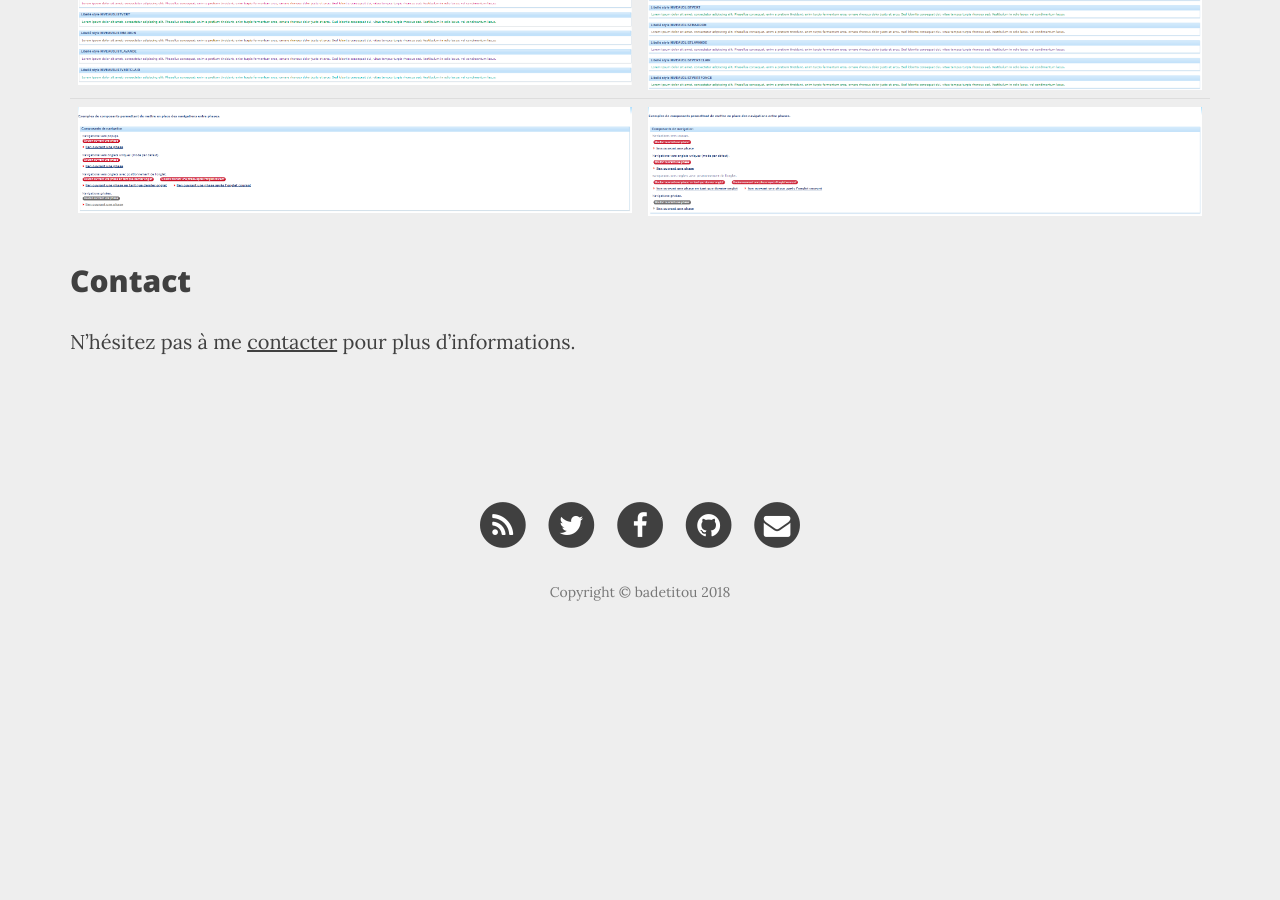
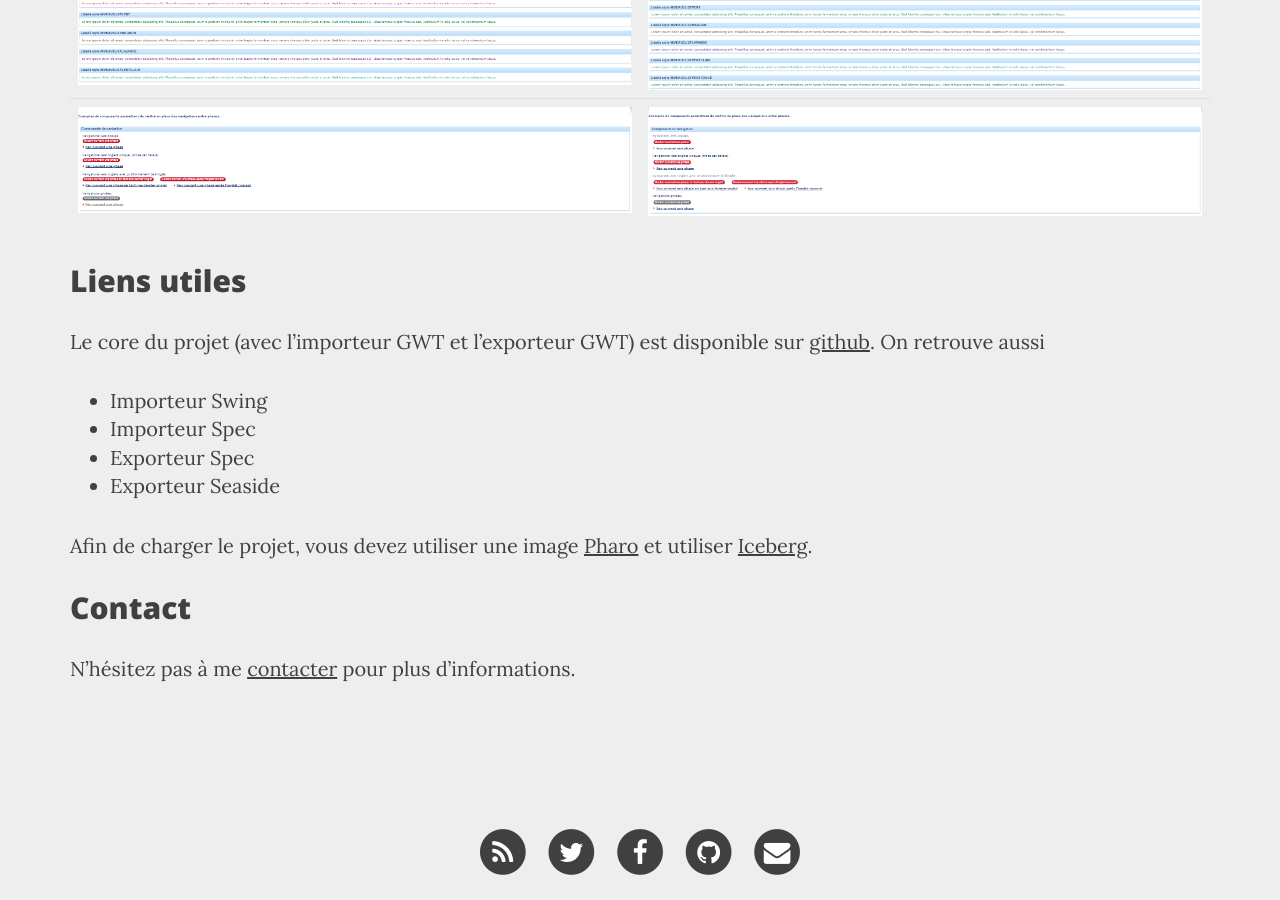
Before and after one commit to badetitou/badetitou.github.io, a Jekyll site: the page built from private/bl/2018-12-13-CasinoDoc.md, in a window 1280 px wide and 900 px high, scrolled down 2746 px. Built offline with Jekyll 4.4.1, drawn with Linux system fonts in a browser that asks for light colours; nearby versions of some CDN libraries; before the commit the page ends 3414 px from its top, so only the background shows below that.

Commit message:
add links

```diff
--- a/private/bl/2018-12-13-CasinoDoc.md
+++ b/private/bl/2018-12-13-CasinoDoc.md
@@ -68,6 +68,18 @@ Voici des exemples des résultats obtenus pour la migration d'application GWT ve
 | [![Libelle GWT](../img/cmp/gwt/libelle.png)](../img/cmp/gwt/libelle.png) | [![Libelle Angular](../img/cmp/angular/libelle.png)](../img/cmp/angular/libelle.png) |
 | [![Nav2 GWT](../img/cmp/gwt/nav2.png)](../img/cmp/gwt/nav2.png)          | [![Nav2 Angular](../img/cmp/angular/nav2.png)](../img/cmp/angular/nav2.png)          |
 
+## Liens utiles
+
+Le core du projet (avec l'importeur GWT et l'exporteur GWT) est disponible sur [github](https://github.com/badetitou/BL-ToolKit).
+On retrouve aussi
+
+* [Importeur Swing](https://github.com/badetitou/Casino-Swing-Importer)
+* [Importeur Spec](https://github.com/badetitou/Casino-Spec-Importer)
+* [Exporteur Spec](https://github.com/badetitou/Casino-Spec-Exporter)
+* [Exporteur Seaside](https://github.com/badetitou/BL-Model-Seaside-Exporter)
+
+Afin de charger le projet, vous devez utiliser une image [Pharo](https://github.com/pharo-project/pharo) et utiliser [Iceberg](https://github.com/pharo-vcs/iceberg).
+
 ## Contact
 
 N'hésitez pas à me [contacter](mailto:badetitou@gmail.com) pour plus d'informations.
```
